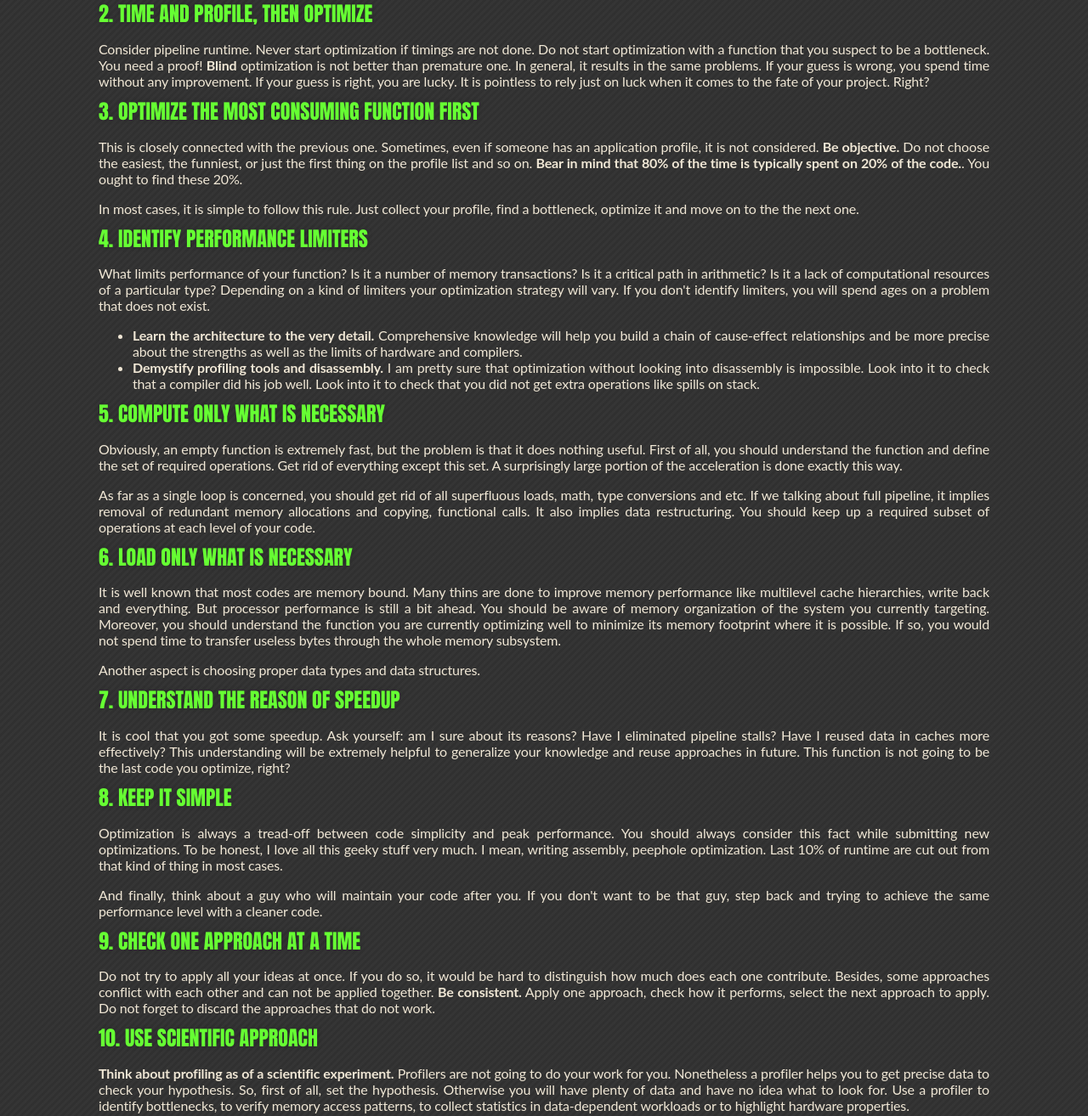
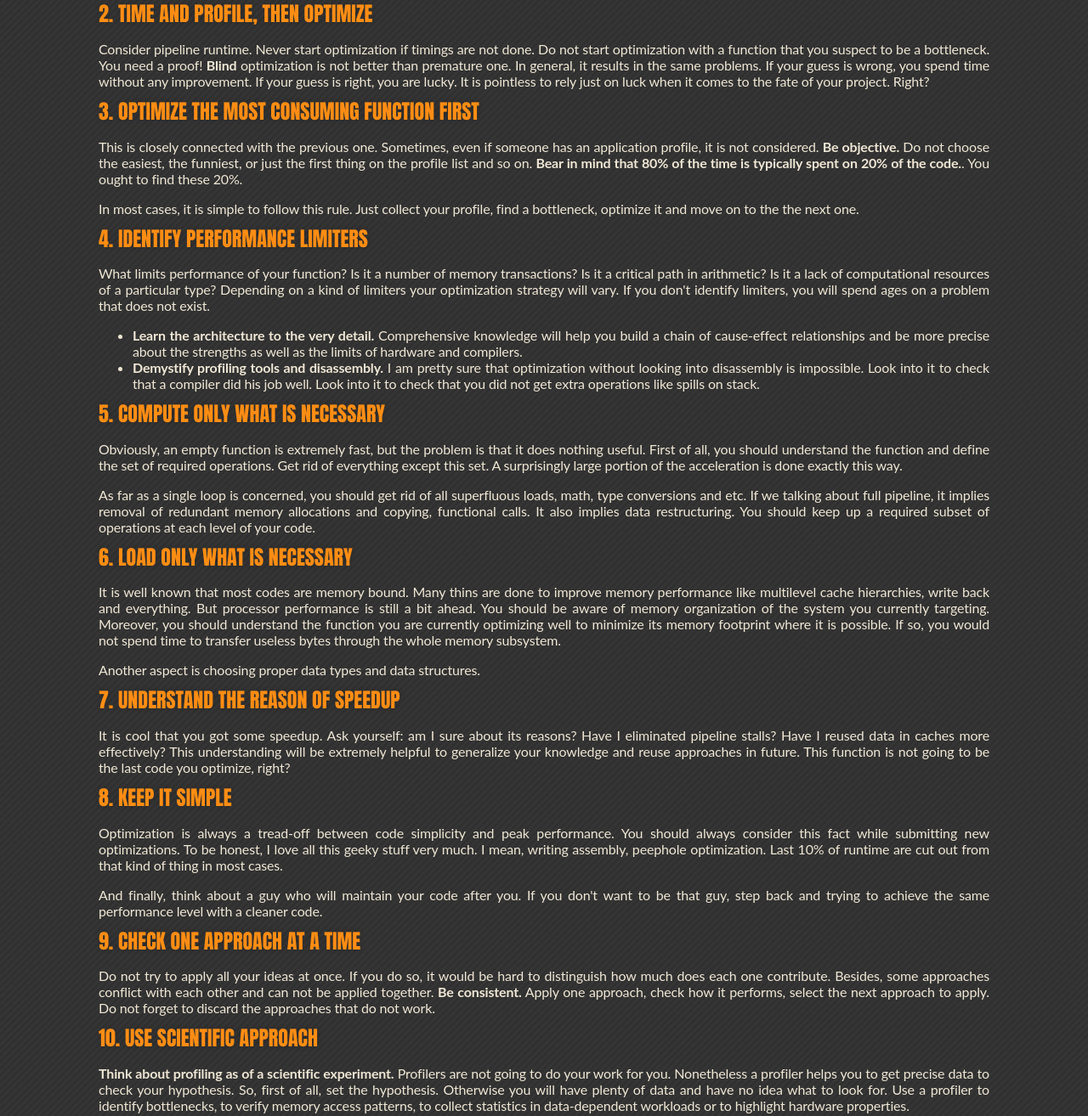
Before and after one commit to geexie/cumib, a plain HTML site: page optimization_rules.html in a window 1280 px wide. Shown: the part 620-1934 px from the top of the page at 85% size. Drawn offline with nearby package versions, Linux system fonts and the light colour scheme; a small style sheet from the web is missing.

Commit message:
minor styling

```diff
--- a/css/colors-orange.css
+++ b/css/colors-orange.css
@@ -1,4 +1,4 @@
-.reveal h1, .reveal h2 {
+.reveal h1, .reveal h2, h1, h2 {
   color: #FF8D14;
 }
 
--- a/optimization_rules.html
+++ b/optimization_rules.html
@@ -44,7 +44,7 @@
         rules I follow while doing my work. This is a simple, but essential set that is aimed to help you do your
         optimization work <b>optimally</b>.</p>
 
-        <h2 style="color: #6F3;">1. Say NO to premature optimization</h2>
+        <h2>1. Say NO to premature optimization</h2>
         <p>Yes, I know, this rule is rather well-known. Many books about programming explain this aspect.
         However, I feel I also need to consider it from a pragmatic point of view.</p>
         <p>Imagine you develop a cutting edge algorithm. This algorithm is not well defined and requires
@@ -64,14 +64,14 @@
         <p>Don't get me wrong, I'm not trying to dissuade you from doing your work.
         I urge you to choose the right moment for it.</p>
 
-        <h2 style="color: #6F3;">2. Time and profile, then optimize</h2>
+        <h2>2. Time and profile, then optimize</h2>
         <p>Consider pipeline runtime. Never start optimization if timings are not done. Do not start optimization
         with a function that you suspect to be a bottleneck. You need a proof! <b>Blind</b> optimization is not better
         than premature one. In general, it results in the same problems. If your guess is wrong, you spend time
         without any improvement. If your guess is right, you are lucky. It is pointless to rely just on luck
         when it comes to the fate of your project. Right?</p>
 
-        <h2 style="color: #6F3;">3. Optimize the most consuming function first</h2>
+        <h2>3. Optimize the most consuming function first</h2>
         <p>This is closely connected with the previous one. Sometimes, even if someone has an application profile,
         it is not considered. <b>Be objective.</b> Do not choose the easiest, the funniest, or just the first thing
         on the profile list and so on. <b>Bear in mind that 80% of the time is typically spent on 20% of the code.</b>.
@@ -79,7 +79,7 @@
         <p>In most cases, it is simple to follow this rule. Just collect your profile, find a bottleneck,
         optimize it and move on to the the next one.</p>
 
-        <h2 style="color: #6F3;">4. Identify performance limiters</h2>
+        <h2>4. Identify performance limiters</h2>
         <p>What limits performance of your function? Is it a number of memory transactions? Is it
         a critical path in arithmetic? Is it a lack of computational resources of a particular type? Depending
         on a kind of limiters your optimization strategy will vary. If you don't identify limiters, you will spend
@@ -93,7 +93,7 @@
           you did not get extra operations like spills on stack.</li>
         </ul>
 
-        <h2 style="color: #6F3;">5. Compute only what is necessary</h2>
+        <h2>5. Compute only what is necessary</h2>
         <p>Obviously, an empty function is extremely fast, but the problem is that it does nothing useful. First of all,
         you should understand the function and define the set of required operations. Get rid of everything
         except this set. A surprisingly large portion of the acceleration is done exactly this way.</p>
@@ -102,7 +102,7 @@
         functional calls. It also implies data restructuring. You should keep up a required subset of operations
         at each level of your code.</p>
 
-        <h2 style="color: #6F3;">6. Load only what is necessary</h2>
+        <h2>6. Load only what is necessary</h2>
         <p>It is well known that most codes are memory bound. Many thins are done to improve memory performance
         like multilevel cache hierarchies, write back and everything. But processor performance is still a bit ahead.
         You should be aware of memory organization of the system you currently targeting. Moreover,
@@ -111,13 +111,13 @@
         memory subsystem.</p>
         <p>Another aspect is choosing proper data types and data structures.</p>
 
-        <h2 style="color: #6F3;">7. Understand the reason of speedup</h2>
+        <h2>7. Understand the reason of speedup</h2>
         <p>It is cool that you got some speedup. Ask yourself: am I sure about its reasons? Have I eliminated
         pipeline stalls? Have I reused data in caches more effectively? This understanding will be extremely helpful
         to generalize your knowledge and reuse approaches in future. This function is not going to be the last code
         you optimize, right?</p>
 
-        <h2 style="color: #6F3;">8. Keep it simple</h2>
+        <h2>8. Keep it simple</h2>
         <p>Optimization is always a tread-off between code simplicity and peak performance. You should always consider
         this fact while submitting new optimizations. To be honest, I love all this geeky stuff very much.
         I mean, writing assembly, peephole optimization. Last 10% of runtime are cut out from that kind of thing
@@ -125,20 +125,20 @@
         <p>And finally, think about a guy who will maintain your code after you. If you don't want to be
         that guy, step back and trying to achieve the same performance level with a cleaner code.</p>
 
-        <h2 style="color: #6F3;">9. Check one approach at a time</h2>
+        <h2>9. Check one approach at a time</h2>
         <p>Do not try to apply all your ideas at once. If you do so, it would be hard to distinguish how much
         does each one contribute. Besides, some approaches conflict with each other and can not
         be applied together. <b>Be consistent.</b> Apply one approach, check how it performs, select the next approach
         to apply. Do not forget to discard the approaches that do not work.</p>
 
-        <h2 style="color: #6F3;">10. Use scientific approach</h2>
+        <h2>10. Use scientific approach</h2>
         <p><b>Think about profiling as of a scientific experiment.</b> Profilers are not going to do your work for you.
         Nonetheless a profiler helps you to get precise data to check your hypothesis. So, first of all,
         set the hypothesis. Otherwise you will have plenty of data and have no idea what to look for.
         Use a profiler to identify bottlenecks, to verify memory access patterns, to collect statistics
         in data-dependent workloads or to highlight hardware properties.</p>
 
-        <h2 style="color: #6F3;">11. Avoid blind SIMDization</h2>
+        <h2>11. Avoid blind SIMDization</h2>
         <p>By "blind SIMDization" I mean, the process of replacing scalar code with just the same vector code. Come on!
         Everybody who can write code and has list of supported instructions in front of the eyes is able to do this.
         Furthermore, most compilers can do this as well. You probably will be surprised how complex functions could
```
Also changed, not shown: index.html (+3 -3 lines), optimization_order.html (+7 -7 lines).
